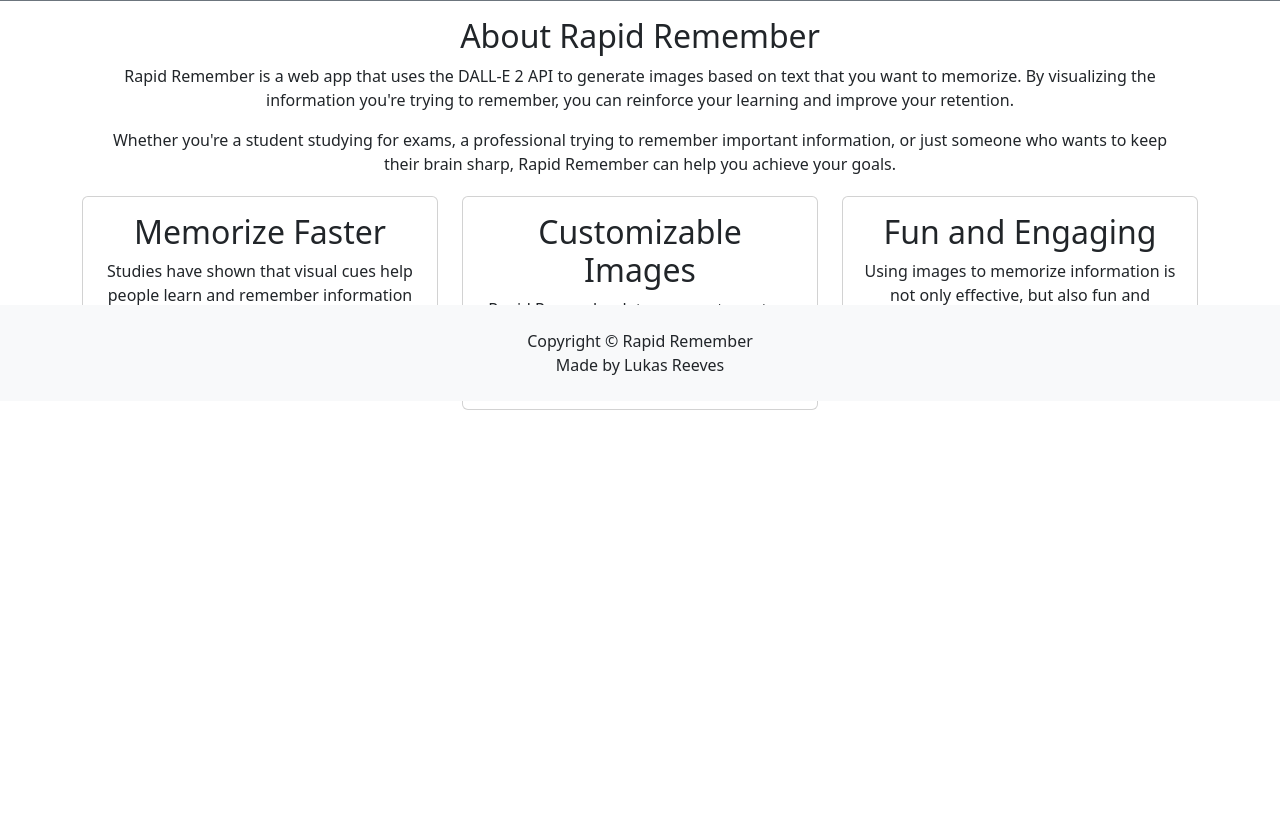
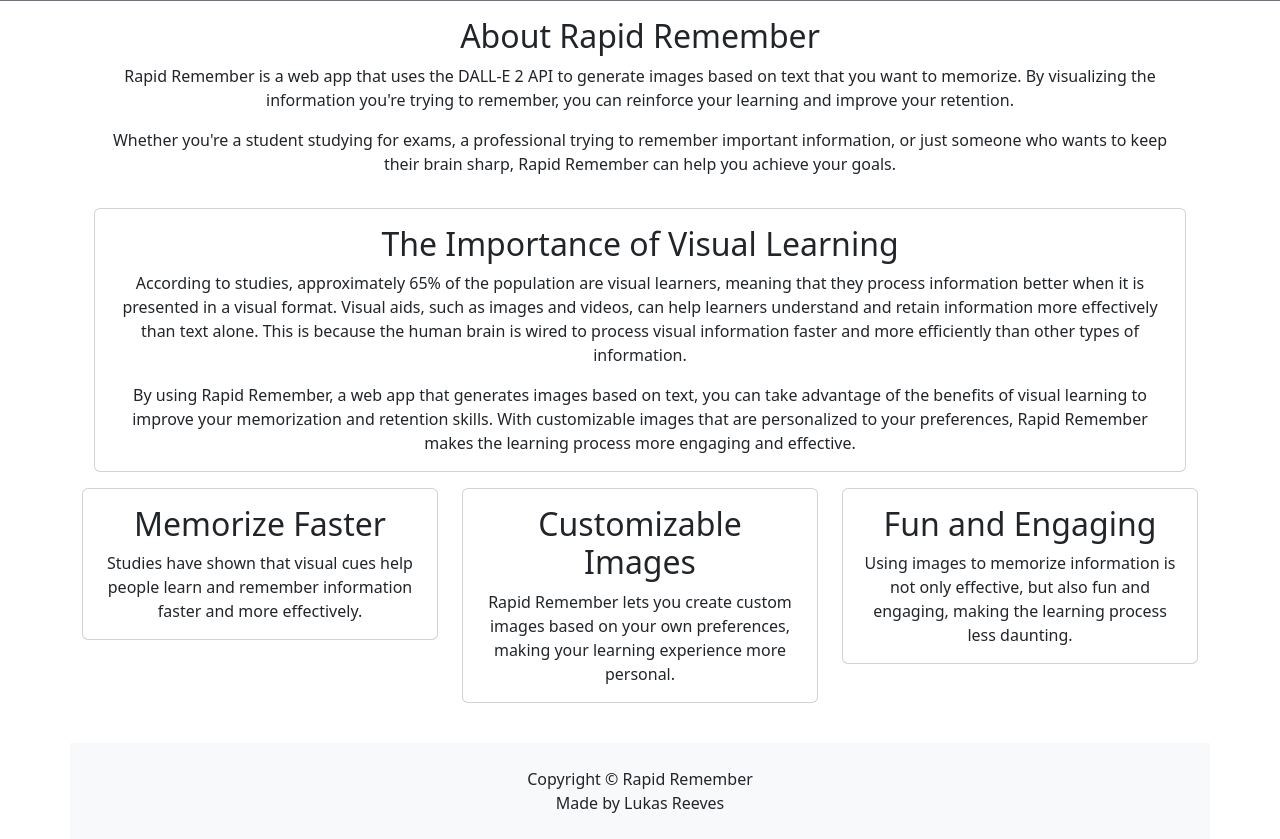
Before and after one commit to lureeves/Rapid_Remember, a Flask app: page / in a window 1280 px wide. Shown: the part 399-1238 px from the top of the page. Before the commit the page ends 809 px from the top, so only its background shows below. Run offline with Flask 3, Linux system fonts and the light colour scheme; data that the repository does not hold is empty.

Commit message:
Updated home page

```diff
--- a/app/templates/index.html
+++ b/app/templates/index.html
@@ -92,6 +92,16 @@
                 </div>
 
                 <!-- Benefits section -->
+                <div class="container my-3">
+                    <div class="card text-center">
+                      <div class="card-body">
+                        <h2 class="card-title">The Importance of Visual Learning</h2>
+                        <p class="card-text">According to studies, approximately 65% of the population are visual learners, meaning that they process information better when it is presented in a visual format. Visual aids, such as images and videos, can help learners understand and retain information more effectively than text alone. This is because the human brain is wired to process visual information faster and more efficiently than other types of information.</p>
+                        <p class="card-text">By using Rapid Remember, a web app that generates images based on text, you can take advantage of the benefits of visual learning to improve your memorization and retention skills. With customizable images that are personalized to your preferences, Rapid Remember makes the learning process more engaging and effective.</p>
+                      </div>
+                    </div>
+                  </div>
+
                 <div class="row">
                     <div class="col-lg-4 mb-4">
                         <div class="card">
@@ -121,7 +131,7 @@
             </div>
 
             <!-- Footer -->
-            <footer class="py-4 bg-light fixed-bottom">
+            <footer class="py-4 bg-light absolute-bottom">
                 <div class="container">
                     <div class="row">
                         <div class="col-lg-12">
```
